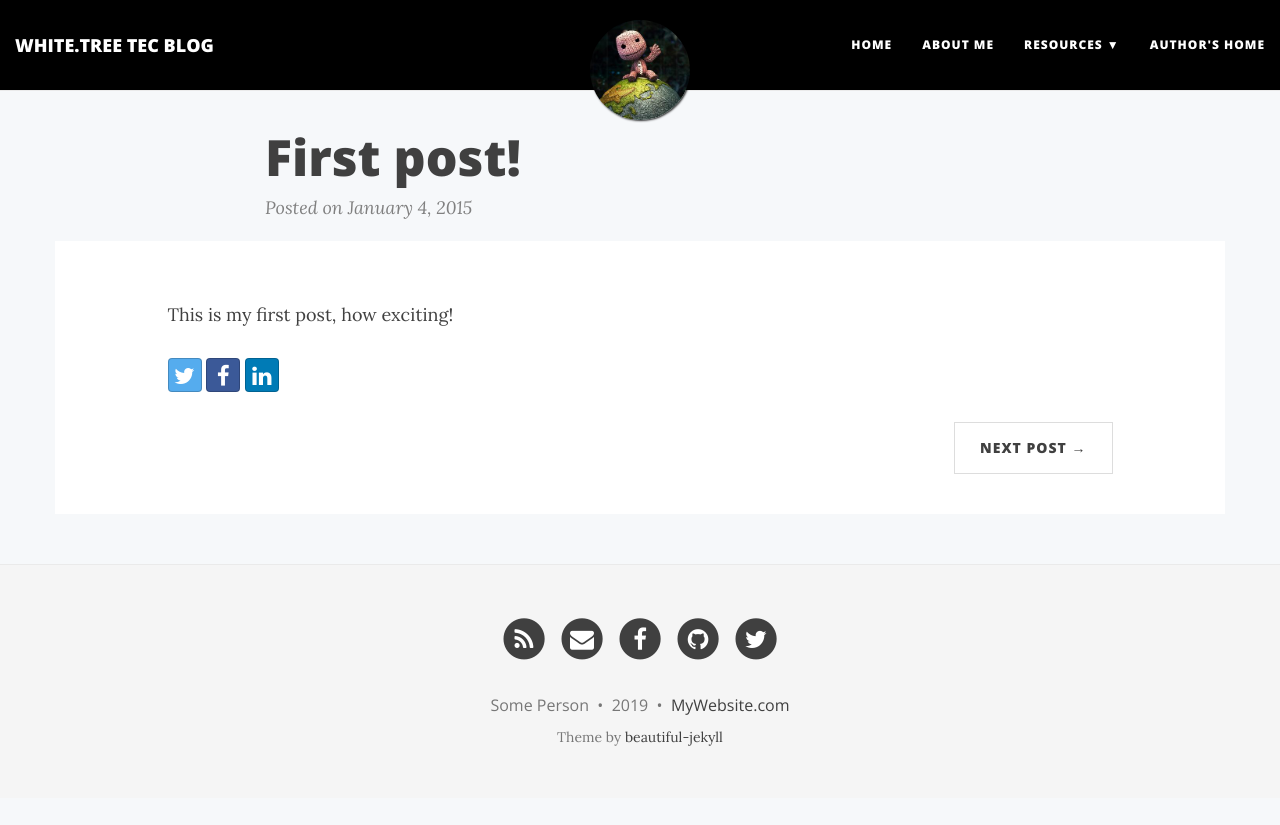
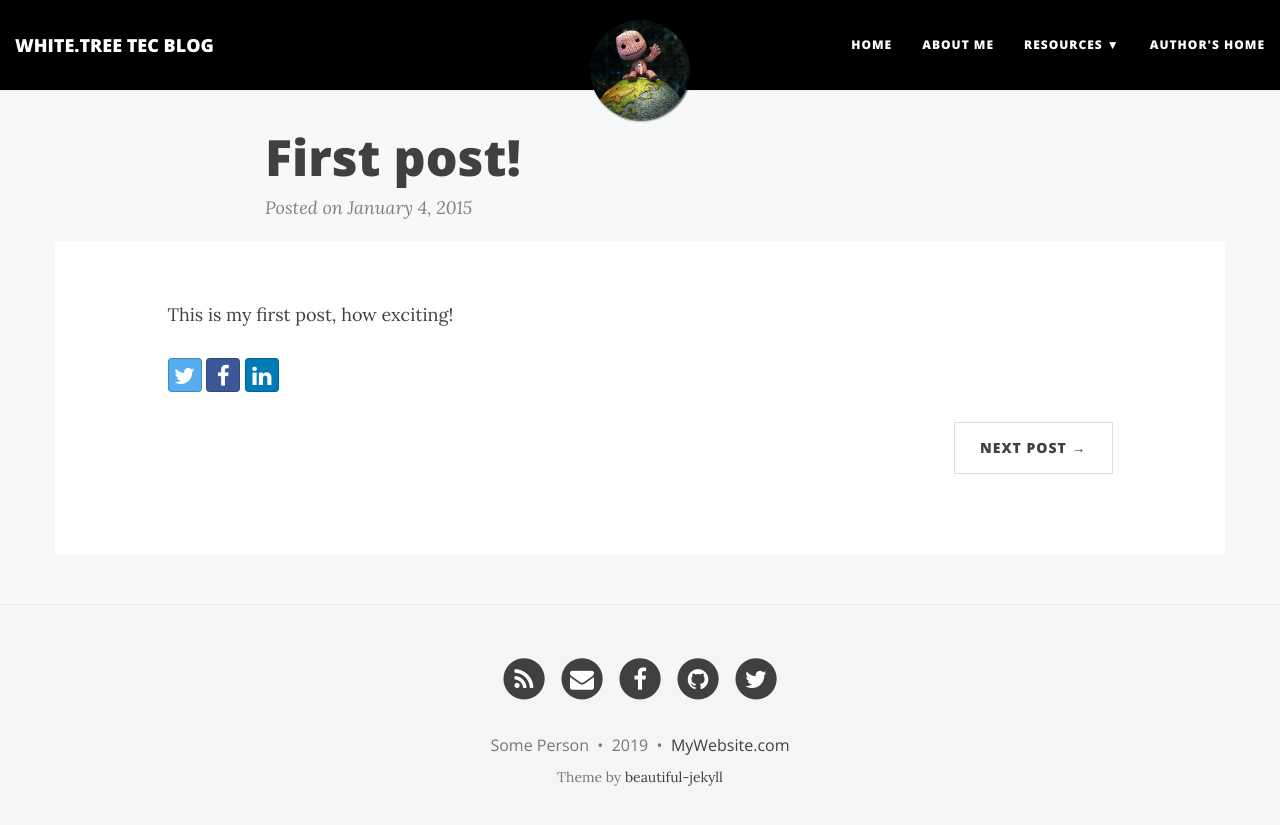
Before and after one commit to cedrush/cedrush.github.io, a Jekyll site: the page built from _posts/2015-01-04-first-post.md, in a window 1280 px wide. Shown: the top 825 px of the page. Built offline with Jekyll 4.4.1, drawn with Linux system fonts in a browser that asks for light colours; nearby versions of some CDN libraries.

Commit message:
Update post.html

```diff
--- a/_layouts/post.html
+++ b/_layouts/post.html
@@ -4,7 +4,7 @@
 
 {% include header.html type="post" %}
 
-<div class="container" style="padding-top:30px;background-color:#FFF;">
+<div class="container" style="padding-top:30px;padding-bottom:40px;background-color:#FFF;">
   <div class="row">
     <div class="col-lg-10 col-lg-offset-1 col-md-10 col-md-offset-1">
 
```
